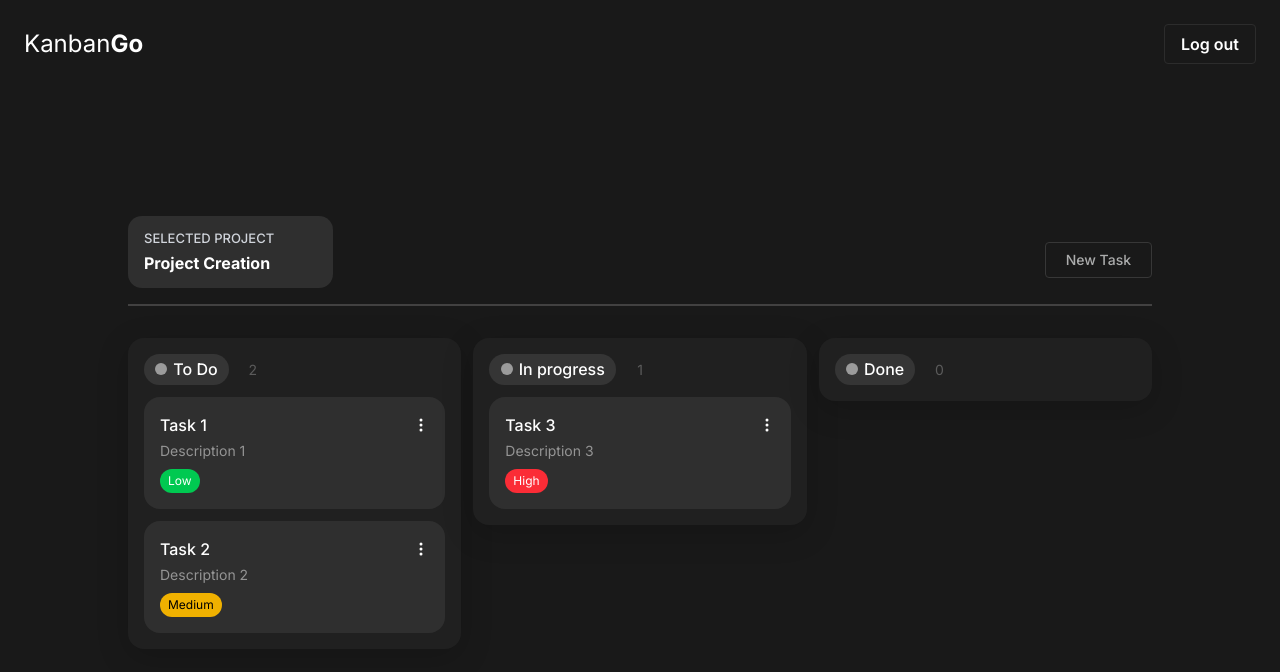
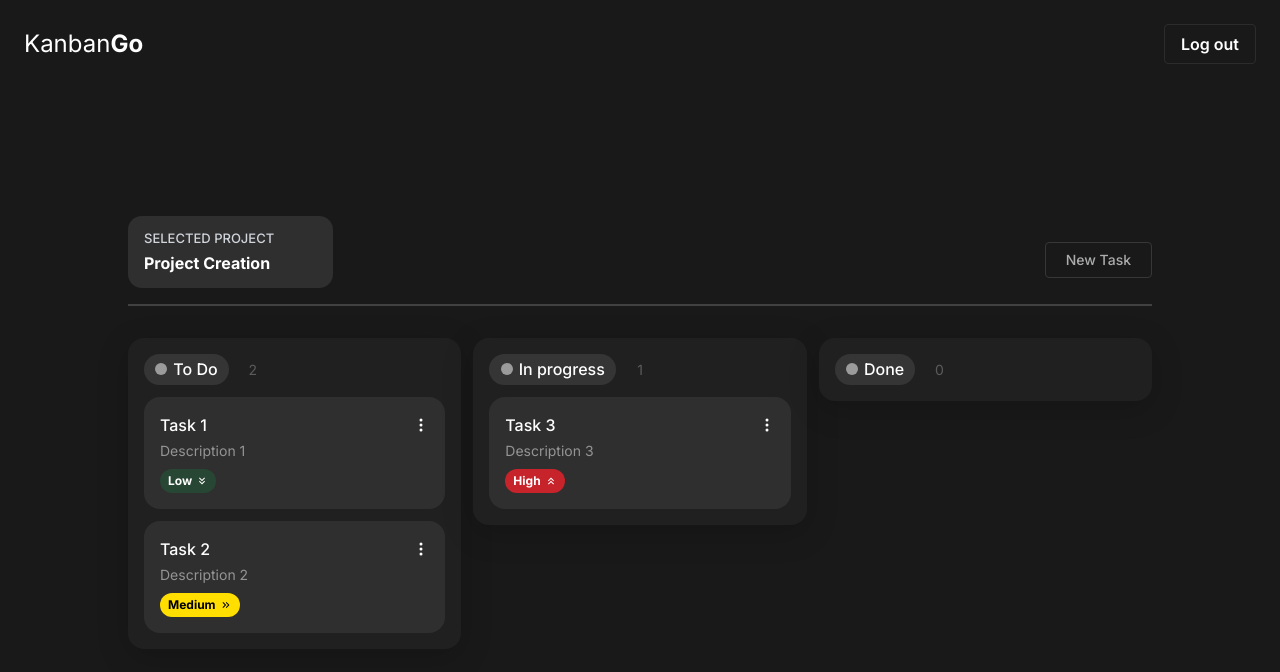
Before and after one commit to RushiRuns/Kanban-board-project---test, a React (Vite) app: page /projects in a window 1280 px wide. Shown: the top 672 px of the page. Built offline with nearby package versions, Linux system fonts and the light colour scheme.

Commit message:
Added icons inside priority badges

```diff
--- a/src/components/project area/project-area-board/single-task.jsx
+++ b/src/components/project area/project-area-board/single-task.jsx
@@ -1,5 +1,9 @@
 import { Card, CardContent, CardHeader } from "@/components/ui/card";
-import { MdKeyboardDoubleArrowDown } from "react-icons/md";
+import {
+  MdKeyboardDoubleArrowDown,
+  MdKeyboardDoubleArrowRight,
+  MdOutlineKeyboardDoubleArrowUp,
+} from "react-icons/md";
 import TasksDropDown from "../../drop downs/task-dropdown";
 
 import { useState } from "react";
@@ -29,6 +33,19 @@ export default function SingleTask({
     setDeleteOpen(false);
   }
 
+  const getPriorityIcon = (priority) => {
+    switch (priority) {
+      case "High":
+        return <MdOutlineKeyboardDoubleArrowUp />;
+      case "Medium":
+        return <MdKeyboardDoubleArrowRight />;
+      case "Low":
+        return <MdKeyboardDoubleArrowDown />;
+      default:
+        return null;
+    }
+  };
+
   return (
     <Draggable draggableId={task.id} index={index}>
       {(provided) => (
@@ -57,15 +74,16 @@ export default function SingleTask({
           <p className="text-sm text-[#949494] mt-1">{task.description}</p>
           <div className="text-xs mt-2">
             <span
-              className={`inline-block px-2 py-1 rounded-full ${
+              className={`inline-flex items-center px-2 py-1 rounded-full ${
                 task.priority === "High"
-                  ? "bg-red-500 text-white"
+                  ? "bg-[#c7232b] text-white font-bold"
                   : task.priority === "Medium"
-                  ? "bg-yellow-500 text-black"
-                  : "bg-green-500 text-white"
+                  ? "bg-[#ffde00] text-black font-bold"
+                  : "bg-[#284634] text-white font-bold"
               }`}
             >
               {task.priority}
+              <span className="ml-1">{getPriorityIcon(task.priority)}</span>
             </span>
           </div>
           <TaskDialog
```
